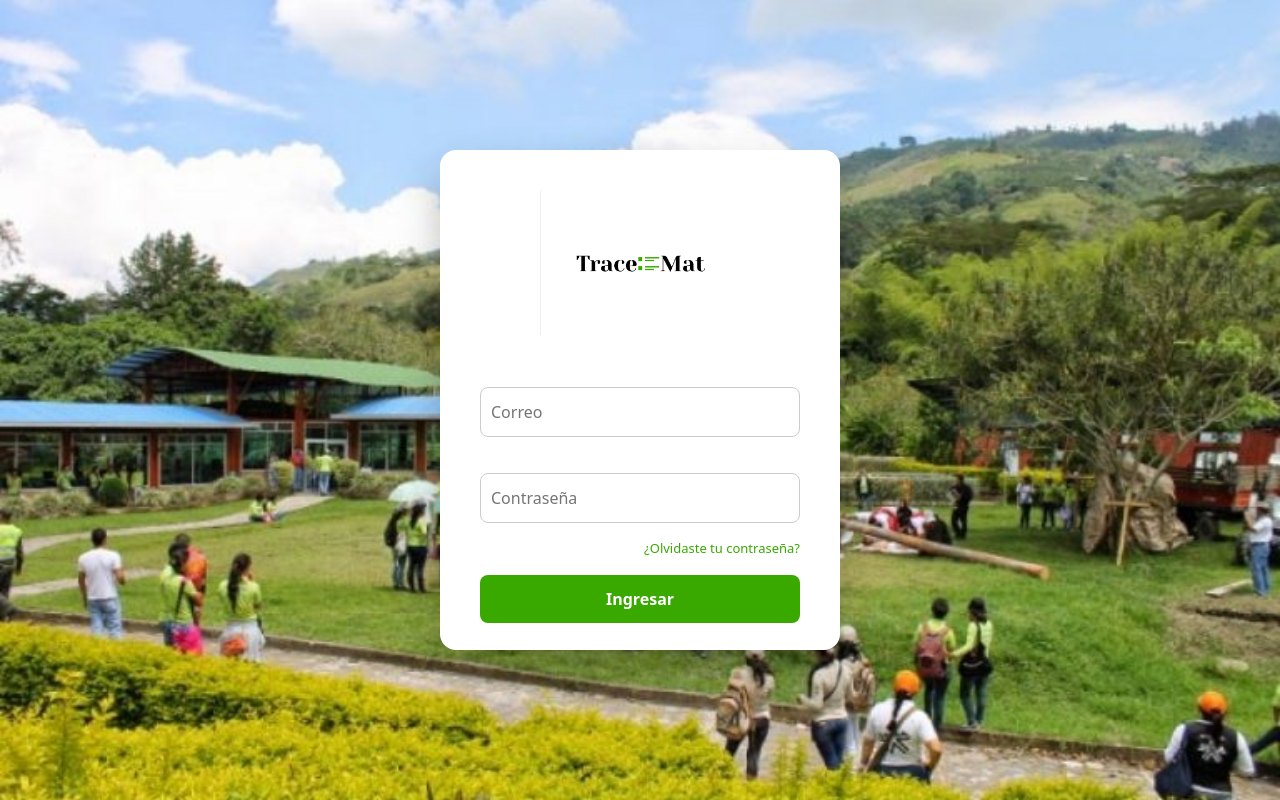
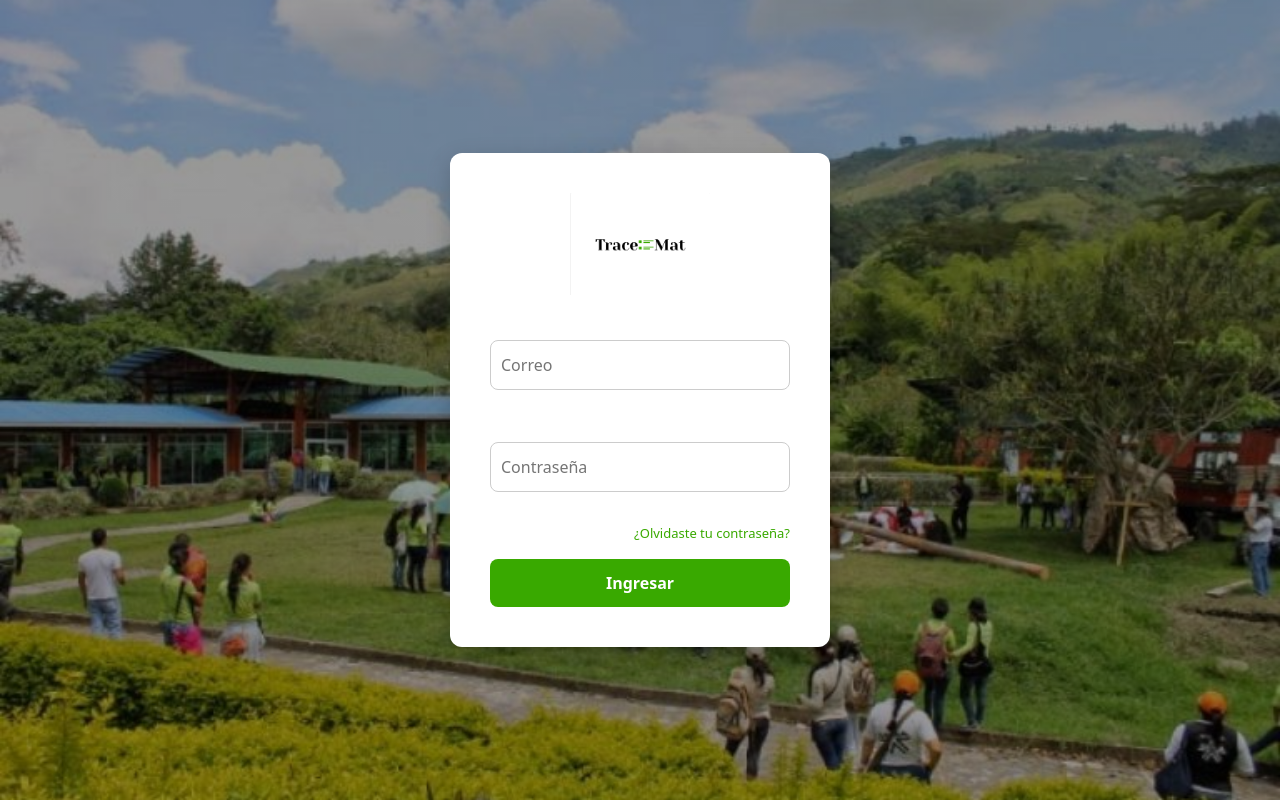
Before and after one commit to Santiago-Rojas29/Cordisoft, a React (Vite) app in the folder Frontend/: page /login in a window 1280 px wide. Built offline with nearby package versions, Linux system fonts and the light colour scheme.

Commit message:
Subo el login completamente funcional y adaptado a la metodologia de atomic design

```diff
--- a/Frontend/src/components/atoms/buttonSave.jsx
+++ b/Frontend/src/components/atoms/buttonSave.jsx
@@ -11,10 +11,11 @@ export const ButtonSave=()=>{
 const styles = {
     width: "100%",
     padding: "12px",
-    backgroundColor: "#39A900",
-    color: "white",
+    background: "#39A900",
     border: "none",
     borderRadius: "8px",
+    color: "white",
+    fontSize: "16px",
     fontWeight: "bold",
-    cursor: "pointer",
-};
+    cursor: "pointer"
+}
--- /dev/null
+++ b/Frontend/src/components/molecules/forgotPassword.jsx
@@ -0,0 +1,10 @@
+import { Link } from "../atoms/linkHref";
+
+export const ForgotPassword=({link})=>{
+    return(
+        <div style={{ textAlign: "right", marginBottom: "15px"}}>
+            <Link link={link}/>
+
+        </div>
+    )
+}
--- /dev/null
+++ b/Frontend/src/components/molecules/inputField.jsx
@@ -0,0 +1,17 @@
+import { Input } from "../atoms/input";
+import { MessageError } from "../atoms/messageError";
+
+
+export const InputField=({type,value,onChange,placeholder,error})=>{
+    return(
+        <div style={{marginBottom:"10px"}}>
+            <Input
+            type={type}
+            value={value}
+            onChange={onChange}
+            placeholder={placeholder}/>
+        <MessageError text={error}/>
+
+        </div>
+    )
+}
--- /dev/null
+++ b/Frontend/src/components/molecules/loginButtonSeccion.jsx
@@ -0,0 +1,16 @@
+import { ButtonSave } from "../atoms/buttonSave";
+import { MessageExito } from "../atoms/messageExito";
+
+export const LoginButtonSeccion=({success})=>{
+    return(
+    <div>
+        <ButtonSave />
+
+        {success && (
+            <MessageExito text={success} />
+        )}
+
+        </div>
+    )
+
+}
--- /dev/null
+++ b/Frontend/src/components/organisms/loginForm.jsx
@@ -0,0 +1,59 @@
+import { toast } from "sonner";
+import axios from "axios";
+import { useState } from "react";
+
+import { ForgotPassword } from "../molecules/forgotPassword";
+import { InputField } from "../molecules/inputField";
+import { LoginButtonSeccion } from "../molecules/loginButtonSeccion";
+
+
+export const LoginForm=({onLoginSuccess})=>{
+    const [correo_electronico,setCorreoElectronico]=useState("")
+    const [contraseña,setContraseña]=useState("")
+    const[error,setError]=useState("")
+    const[success,setSuccess]=useState("")
+
+    const handleSubmit= async(e)=>{
+        e.preventDefault()
+        setError("")
+        setSuccess("")
+
+        try{
+            const respuesta= await axios.post("http://localhost:3000/login/validar",{correo_electronico,contraseña})
+            setSuccess("Inicio de sesion Exitoso")
+            toast.success("Inicio de sesion Exitoso")
+            onLoginSuccess(respuesta.data)
+
+
+        }catch(err){
+            const msg= err.response?.data?.msg||"Error en el login"
+            setError(msg)
+            toast.error(msg)
+
+        }
+    }
+    return(
+        <form onSubmit={handleSubmit}>
+            <InputField
+            type="email"
+            value={correo_electronico}
+            onChange={(e) => setCorreoElectronico(e.target.value)}
+            placeholder="Correo"
+
+            />
+
+            <InputField
+            type="password"
+            value={contraseña}
+            onChange={(e) => setContraseña(e.target.value)}
+            placeholder="Contraseña"
+            error={error}
+            />
+            <ForgotPassword />
+            <LoginButtonSeccion success={success} />
+        </form>
+    )
+
+
+
+}
--- /dev/null
+++ b/Frontend/src/components/templates/AuthTemplate.jsx
@@ -0,0 +1,50 @@
+export const AuthTemplate = ({ backgroundImage, logo, children }) => {
+    const styles = {
+        container: {
+        height: "100vh",
+        display: "flex",
+        justifyContent: "center",
+        alignItems: "center",
+        backgroundImage: `
+            linear-gradient(rgba(0,0,0,0.4), rgba(0,0,0,0.4)),
+            url(${backgroundImage})
+        `,
+        backgroundSize: "cover",
+        backgroundPosition: "center"
+        },
+
+        card: {
+        width: "380px",
+        padding: "40px",
+        background: "white",
+        borderRadius: "12px",
+        boxShadow: "0 8px 25px rgba(0,0,0,0.2)",
+        textAlign: "center",
+        display: "flex",
+        flexDirection: "column",
+        gap: "15px"
+        },
+
+        logo: {
+        width: "140px",
+        marginBottom: "10px",
+        alignSelf: "center"
+        }
+    }
+
+    return (
+        <div style={styles.container}>
+        <div style={styles.card}>
+
+            <img
+            src={logo}
+            alt="logo"
+            style={styles.logo}
+            />
+
+            {children}
+
+        </div>
+        </div>
+    )
+}
--- a/Frontend/src/pages/Login.jsx
+++ b/Frontend/src/pages/Login.jsx
@@ -1,93 +1,38 @@
-import { useState } from "react"
-import { useNavigate } from "react-router-dom"
-import { useAuth } from "../auth/authContext.jsx"
-import axios from "axios"
-import "./Login.css"
 import fondo from "../assets/fondo-sena.jpg"
 import logo from "../assets/logo-tracemath.png"
-import { toast } from "sonner"
+
+import { AuthTemplate } from "../components/templates/AuthTemplate"
+import { LoginForm } from "../components/organisms/loginForm"
+
+import { useNavigate } from "react-router-dom"
+import { useAuth } from "../auth/authContext"
 
 export default function Login() {
-    const [correo_electronico, setEmail] = useState("")
-    const [contraseña, setPassword] = useState("")
-    const[Error,setError]=useState("")
 
+    const navigate = useNavigate()
+    const { login } = useAuth()
 
-    const { login } = useAuth()
-    const navigate = useNavigate()
+    const handleLoginSuccess = (data) => {
 
-    const handleSubmit = async (e) => {
-    e.preventDefault()
-    setError("")
+      login(data.user, data.token)
 
-    try {
-    const respuesta = await axios.post(
-        "http://localhost:3000/login/validar",
-        { correo_electronico, contraseña }
-    )
+      const rol = data.user.rol
 
-    const { user, token } = respuesta.data
+      if (rol === "Administrador") {
+        navigate("/administrador")
+      }
+      else if (rol === "Instructor") {
+        navigate("/instructor")
+      }
 
-    login(user, token)
-
-    toast.success("Inicio de sesión exitoso")
-
-    if (user.rol === "Administrador") {
-        navigate("/administrador")
-    } else if (user.rol === "Instructor") {
-        navigate("/instructor")
-    } else {
-        toast.error("Rol no permitido")
     }
 
-} catch (err) {
-  console.log(err.response?.data);
-  toast.error(err.response?.data?.msg || "Error al iniciar sesión");
+    return (
+      <AuthTemplate
+        backgroundImage={fondo}
+        logo={logo}
+      >
+        <LoginForm onLoginSuccess={handleLoginSuccess} />
+      </AuthTemplate>
+    )
 }
-}
-    return (
-  <div
-    className="login-container"
-    style={{ backgroundImage: `url(${fondo})` }}
-  >
-    <div className="login-card">
-
-      <img
-        src={logo}
-        alt="Trace Math"
-        className="login-logo"
-      />
-
-      <form onSubmit={handleSubmit}>
-
-        <input
-          type="email"
-          value={correo_electronico}
-          onChange={(e) => setEmail(e.target.value)}
-          placeholder="Correo"
-          className="login-input"
-          required
-        />
-
-        <input
-          type="password"
-          value={contraseña}
-          onChange={(e) => setPassword(e.target.value)}
-          placeholder="Contraseña"
-          className="login-input"
-          required
-        />
-
-        <a href="#" className="login-forgot">
-          ¿Olvidaste tu contraseña?
-        </a>
-
-        <button type="submit" className="login-button">
-          Ingresar
-        </button>
-
-      </form>
-
-    </div>
-  </div>
-)}
```
